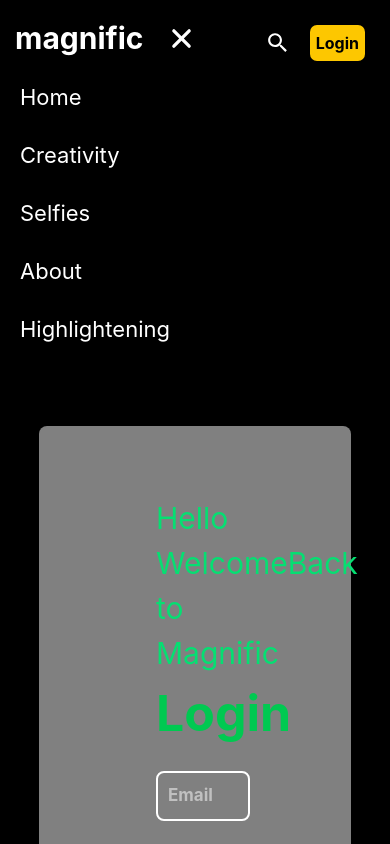
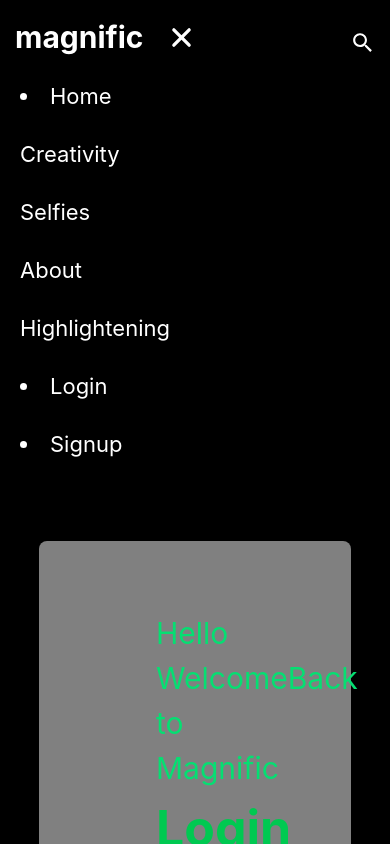
Before and after one commit to favourabel/my-magnific, a React (Vite) app: page /Login in a window 390 px wide. Both pictures are taken after a click on the icon 178 px from the left and 38 px from the top of the page. Shown: the top 844 px of the page. Built offline with nearby package versions, Linux system fonts and the light colour scheme.

Commit message:
update project

```diff
--- a/src/Pages/Signuppage.jsx
+++ b/src/Pages/Signuppage.jsx
@@ -8,11 +8,11 @@ const Signuppage = () => {
 
           <Navbar />
 
-         <div style={{backgroundColor : "grey"}} className='w-[80%] m-auto rounded-[8px] py-[30px] mt-[60px]'>
+         <div style={{backgroundColor : "grey"}} className=' w-[80%] m-auto rounded-[8px] py-[30px] mt-[60px]'>
 
-          <form className='w-[25%] m-auto bg-grey-500 mt-[50px]'>
+          <form className='flex-col md:flex-row w-[25%] m-auto bg-grey-500 mt-[50px]'>
 
-                 <div>
+                 <div className='flex-col md:flex-row'>
                   <p className='text-green-400 text-[30px] font-bold'>Create an Account with us today</p>
              <p className='text-green-400 text-[40px]'>Sign up</p>
                 </div>
--- a/src/component/Navbar.jsx
+++ b/src/component/Navbar.jsx
@@ -97,10 +97,6 @@ const Navbar = () => {
 
           <IoMdSearch className="text-white mt-[5px] text-[25px]" />
 
-          <button className='bg-yellow-400 font-bold rounded-[7px] mr-[10px] p-[6px]'>
-            Login
-          </button>
-
         </div>
 
       </div>
@@ -111,11 +107,23 @@ const Navbar = () => {
         openMenu && (
           <div className="md:hidden bg-black text-white flex flex-col gap-[25px] p-[20px] text-[22px]">
 
-            <a href="#home">Home</a>
+              <li>
+         <Link to="/">Home</Link>
+        </li>
+
+
             <a href="#creativity">Creativity</a>
             <a href="#selfies">Selfies</a>
             <a href="#about">About</a>
             <a href="#highlightening">Highlightening</a>
+
+              <li>
+         <Link to="/Login">Login</Link>
+        </li>
+
+            <li>
+        <Link to="/Signup">Signup</Link>
+       </li>
 
           </div>
         )
```
